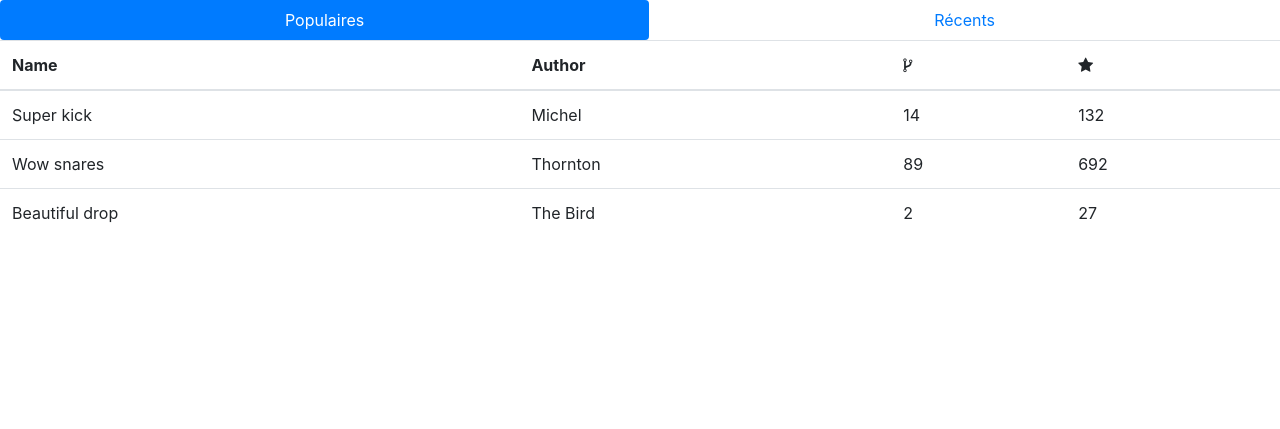
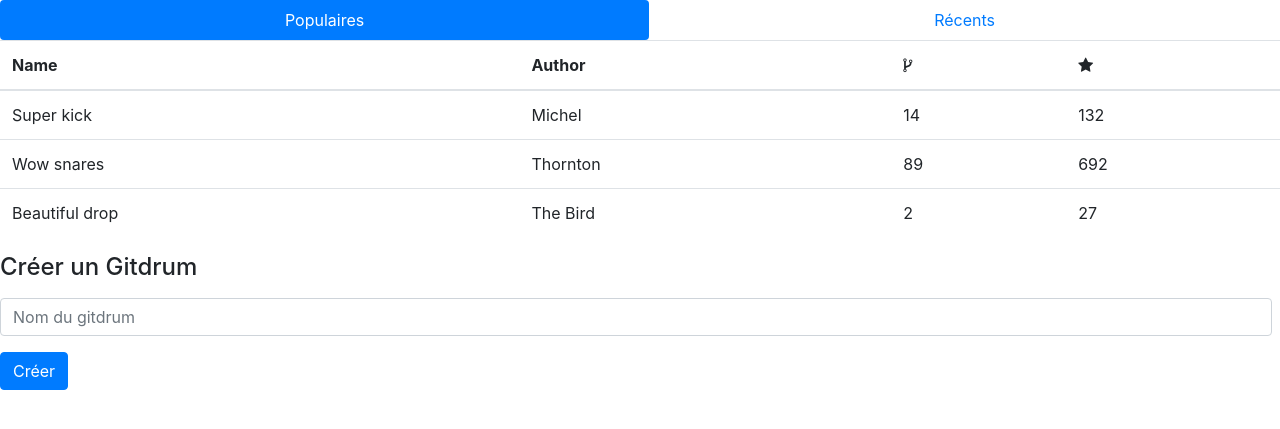
Before and after one commit to gabrielstik/gitdrummer, a PHP site: page /library in a window 1280 px wide. Shown: the top 429 px of the page. Run offline with PHP 8.4, Linux system fonts and the light colour scheme; the visitor is signed in with stand-in values (Sample User, id 1); some libraries are stand-ins or nearby versions.

Commit message:
:sparkles: Can create sound

```diff
--- a/src/components/controllers/library_controller.php
+++ b/src/components/controllers/library_controller.php
@@ -6,13 +6,28 @@ class LibraryController {
     include './components/models/Db.php';
     $db = new Db();
 
-    if (!empty($_SESSION['current_user'])) $this->disp();
+    $errors = $this->create_listener($db);
+
+    if (!empty($_SESSION['current_user'])) $this->disp($errors);
     else header('Location: /404');
   }
 
-  private function disp() {
+  private function disp($errors) {
     include './components/views/partials/head.php';
     include './components/views/library.php';
     include './components/views/partials/foot.php';
   }
+
+  private function create_listener($db) {
+    $errors = [];
+    if (isset($_POST['create--submit'])) {
+      if (isset($_POST['create--name']) && strlen($_POST['create--name']) == 0) {
+        array_push($errors, 'Vous devez donner un nom à votre gitdrum.');
+      }
+
+      if (sizeof($errors) == 0) $db->add_drum($_SESSION['current_user']['username'], $_POST['create--name']);
+    }
+
+    return $errors;
+  }
 }
--- a/src/components/models/Db.php
+++ b/src/components/models/Db.php
@@ -29,4 +29,10 @@ class Db {
     $exec = $this->pdo->prepare("INSERT INTO users (username, password) VALUES ('$user', '$password')");
     $exec->execute();
   }
+
+
+  public function add_drum($user, $name) {
+    $exec = $this->pdo->prepare("INSERT INTO drums (parent, name, date) VALUES ('$user', '$name', NOW())");
+    $exec->execute();
+  }
 }
--- a/src/components/views/library.php
+++ b/src/components/views/library.php
@@ -41,4 +41,20 @@
       </tr>
     </tbody>
   </table>
+  <div class="menu--new">
+    <h4 class="mb-3">Créer un Gitdrum</h4>
+    <form method="post" action="/library">
+      <div class="form-group mr-2">
+        <input class="form-control <? if (sizeof($errors) > 0) { ?>is-invalid <? } ?>" type="text" name="create--name" id="create--name" placeholder="Nom du gitdrum">
+        <? foreach ($errors as $error) { ?>
+        <div class="invalid-feedback">
+          <?= $error ?>
+        </div>
+      <? } ?>
+      </div>
+      <div class="form-group">
+        <button class="btn btn-primary" type="submit" name="create--submit">Créer</button>
+      </div>
+    </form>
+  </div>
 </aside>
--- a/src/scripts/app.js
+++ b/src/scripts/app.js
@@ -2,5 +2,7 @@ import './vendor/modernizr'
 import Navigation from './modules/Navigation'
 import Drummer from './modules/Drummer'
 
-const navigation = new Navigation()
-const drummer = new Drummer(navigation)
+if (document.querySelector('.drummer')) {
+  const navigation = new Navigation()
+  const drummer = new Drummer(navigation)
+}
```
Also changed, not shown: src/styles/library.scss (+14 -1 lines). Lines whose indentation alone changed are shown as unchanged.
